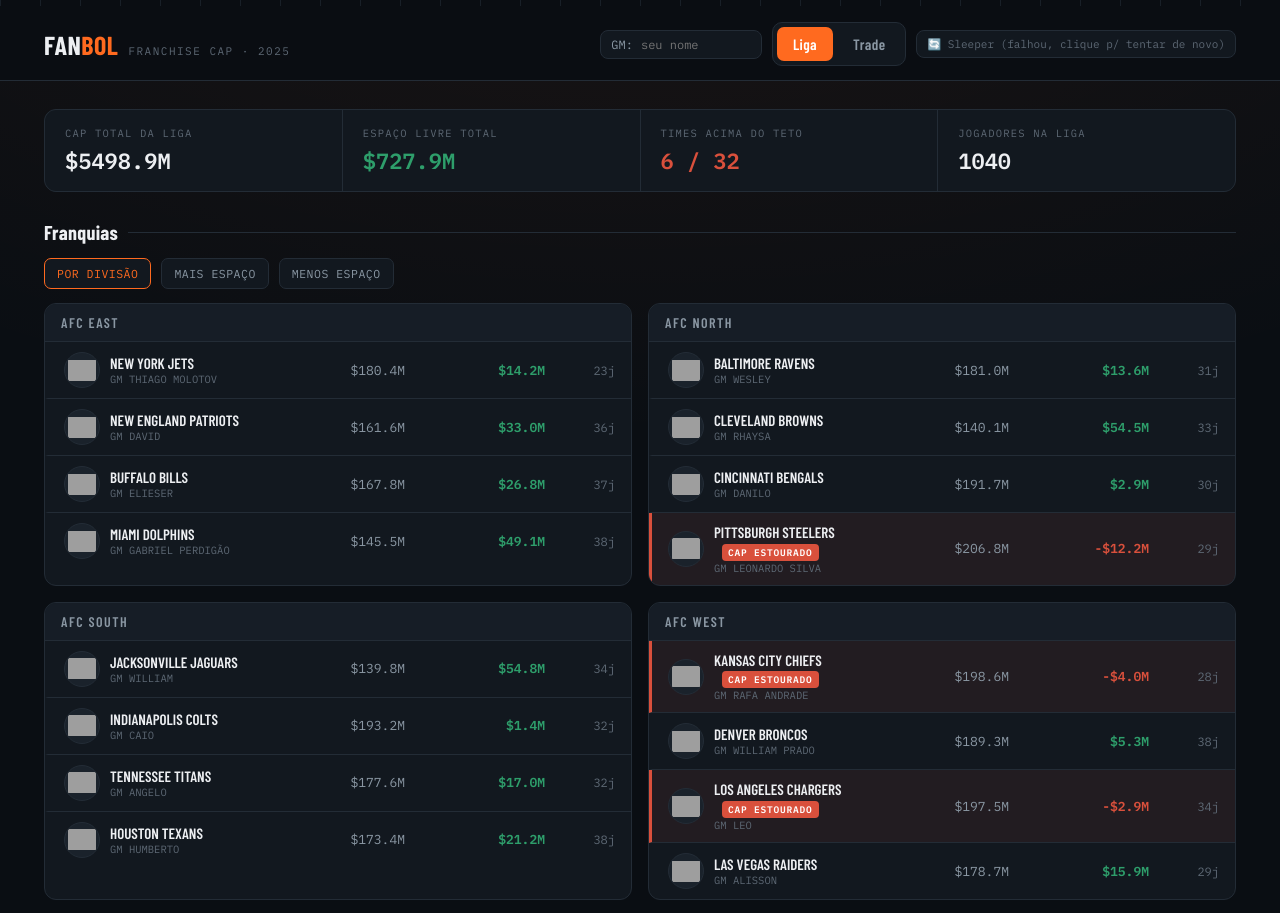
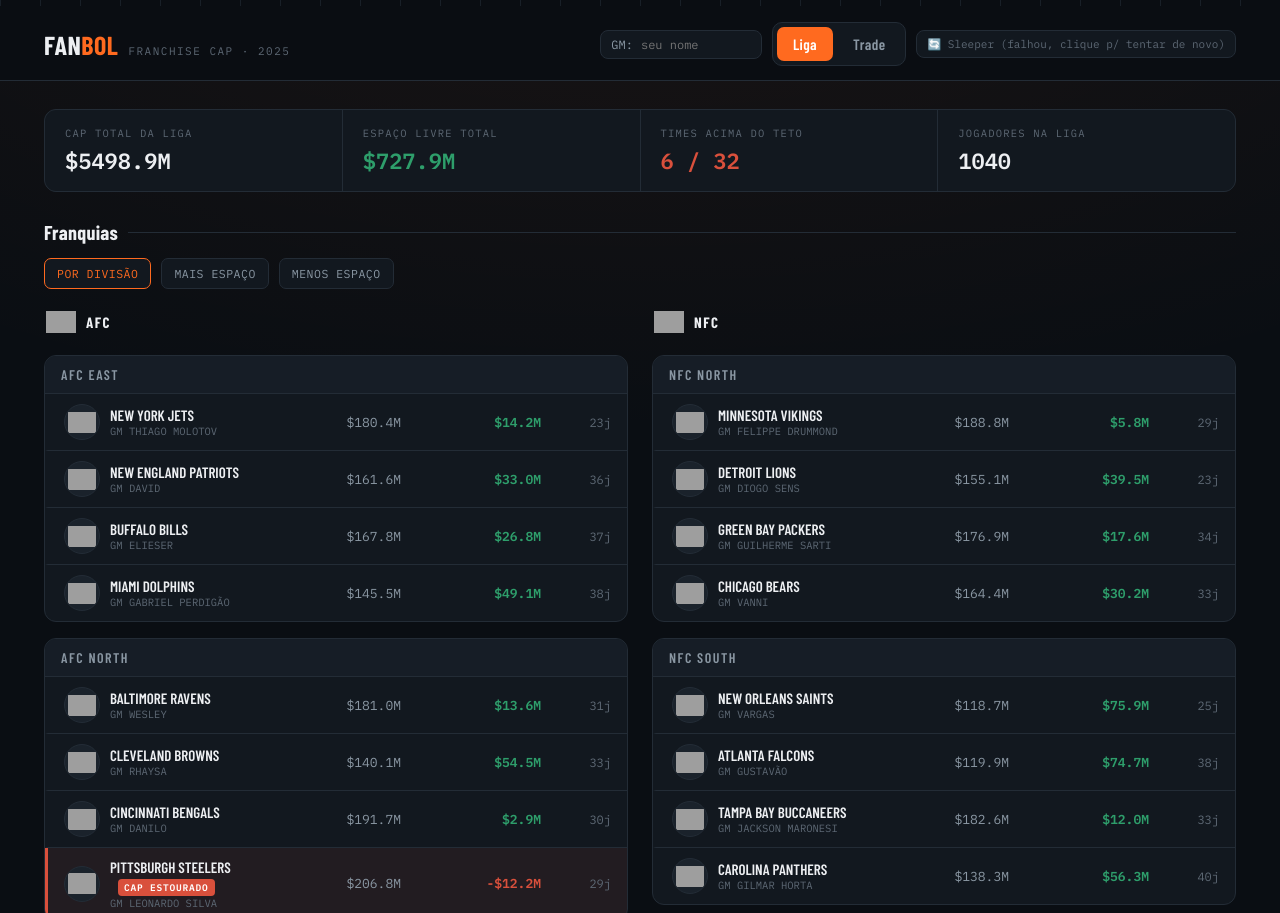
Before and after one commit to GSHorta/fanbol-cap, a plain HTML site: page fanbol-cap-dashboard.html in a window 1280 px wide. Shown: the top 913 px of the page. Drawn offline with nearby package versions, Linux system fonts and the light colour scheme; no server answers; grey boxes are pictures that could not be loaded; a web font is replaced by a local one.

Commit message:
Split division view into AFC/NFC conference columns with logos
Groups the "POR DIVISÃO" league view into two columns (AFC left, NFC right), each headed by its conference logo, instead of a single wrapping grid of all 8 divisions.

```diff
--- a/fanbol-cap-dashboard.html
+++ b/fanbol-cap-dashboard.html
@@ -125,6 +125,14 @@
   .sort-btn.active{color:var(--brand); border-color:var(--brand);}
 
   .division-grid{display:grid; grid-template-columns:repeat(auto-fill, minmax(560px,1fr)); gap:16px;}
+  .conf-grid{display:grid; grid-template-columns:1fr 1fr; gap:24px; align-items:start;}
+  .conf-column{display:flex; flex-direction:column; gap:16px; min-width:0;}
+  .conf-head{
+    display:flex; align-items:center; gap:10px; padding:4px 2px 2px;
+    font-family:var(--display); font-weight:800; font-size:15px; letter-spacing:1.5px;
+    color:var(--text); text-transform:uppercase;
+  }
+  .conf-logo{width:30px; height:30px; object-fit:contain; flex:none;}
   .division-card{
     background:var(--panel); border:1px solid var(--line); border-radius:12px; overflow:hidden;
   }
@@ -331,6 +339,10 @@
   .log-entry .who{font-family:var(--mono); font-size:11px; color:var(--gold);}
 
   .empty-state{text-align:center; padding:60px 20px; color:var(--muted-2); font-family:var(--mono); font-size:13px;}
+
+  @media(max-width:1100px){
+    .conf-grid{grid-template-columns:1fr;}
+  }
 
   @media(max-width:640px){
     .league-summary{grid-template-columns:repeat(2,1fr);}
@@ -775,11 +787,34 @@
       const div = TEAMS_META[sig].conf_div || 'OUTROS';
       (divisions[div] = divisions[div] || []).push(sig);
     });
-    bodyHtml = `<div class="division-grid">` + Object.entries(divisions).map(([div, siglas]) => `
+    const divisionCardsHtml = (entries) => entries.map(([div, siglas]) => `
       <div class="division-card">
         <div class="division-head">${div}</div>
         ${siglas.map(sig => teamRowHtml(sig)).join('')}
-      </div>`).join('') + `</div>`;
+      </div>`).join('');
+
+    const afcEntries = [], nfcEntries = [], otherEntries = [];
+    Object.entries(divisions).forEach(entry => {
+      const div = entry[0];
+      if (div.startsWith('AFC')) afcEntries.push(entry);
+      else if (div.startsWith('NFC')) nfcEntries.push(entry);
+      else otherEntries.push(entry);
+    });
+
+    const confColumnHtml = (label, logoUrl, entries) => !entries.length ? '' : `
+      <div class="conf-column">
+        <div class="conf-head">
+          <img class="conf-logo" src="${logoUrl}" alt="${label}" loading="lazy"
+            onerror="handleImgFallback(this, 'https://a.espncdn.com/i/teamlogos/nfl/500/${label.toLowerCase()}.png')">
+          <span>${label}</span>
+        </div>
+        ${divisionCardsHtml(entries)}
+      </div>`;
+
+    bodyHtml = `<div class="conf-grid">
+        ${confColumnHtml('AFC', 'https://sleepercdn.com/images/team_logos/nfl/afc.png', afcEntries)}
+        ${confColumnHtml('NFC', 'https://sleepercdn.com/images/team_logos/nfl/nfc.png', nfcEntries)}
+      </div>` + (otherEntries.length ? `<div class="division-grid">${divisionCardsHtml(otherEntries)}</div>` : '');
   } else {
     bodyHtml = `<div class="division-grid" style="grid-template-columns:1fr;"><div class="division-card">
       ${teamsSorted.map(sig => teamRowHtml(sig)).join('')}
```
Also changed, not shown: index.html (+37 -2 lines).
